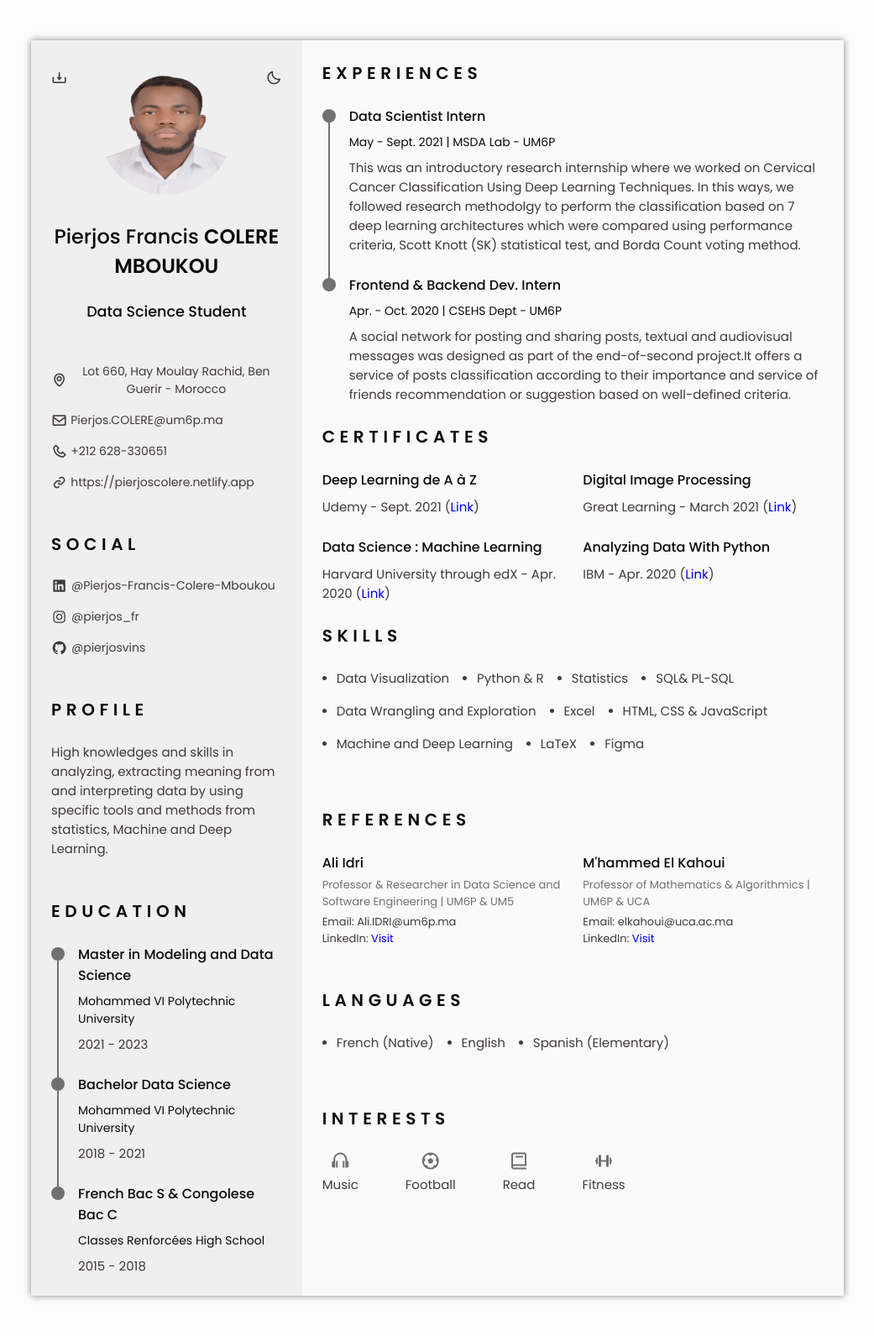
After one commit to pierjosvins/resume, a PHP site: page /index.html in a window 1280 px wide. The commit adds this page. Shown: the whole page at 84% size, without its empty margins (119-1160 px from the left). Run offline with PHP 8.4, Linux system fonts and the light colour scheme; some libraries are stand-ins or nearby versions.

Commit message:
Add files via upload

```diff
--- a/assets/css/styles.css
+++ b/assets/css/styles.css
@@ -181,7 +181,7 @@ body.scale-cv {
 
 .scale-cv .experience__data,
 .scale-cv .education__data {
-    gap: .25rem;
+    gap: .15rem;
 }
 
 .scale-cv .skills__name {
@@ -546,7 +546,7 @@ img {
 .languages__name {
     display: flex;
     align-items: center;
-    margin-bottom: var(--mb-3);
+    margin-bottom: var(--mb-2);
 }
 
 .skills__circle,
--- a/assets/js/main.js
+++ b/assets/js/main.js
@@ -112,8 +112,8 @@ let resumeButton = document.getElementById('resume-button');
 let opt = {
     margin: 0,
     filename: 'myResume.pdf',
-    image: { type: 'jpg', quality: 0.98 },
-    html2canvas: { scale: 1, dpi: 192 },
+    image: { type: 'jpeg', quality: 0.98 },
+    html2canvas: { scale: 4 },
     jsPDF: { format: 'a4', orientation: 'portrait' }
 };
 
--- /dev/null
+++ b/index.html
@@ -0,0 +1,389 @@
+<!DOCTYPE html>
+<html lang="en">
+
+<head>
+    <meta charset="UTF-8">
+    <meta name="viewport" content="width=device-width, initial-scale=1.0">
+
+    <!--==================== BOXICON ====================-->
+    <link rel="stylesheet" href="https://cdn.jsdelivr.net/npm/boxicons@latest/css/boxicons.min.css">
+
+    <!--==================== CSS ====================-->
+    <link rel="stylesheet" href="assets/css/styles.css">
+
+    <title>Pierjos COLERE Website</title>
+</head>
+
+<body class="">
+    <!--==================== HEADER ====================-->
+    <header class="l-header" id="header">
+        <nav class="nav bd-contaier">
+            <a href="#" class="nav__logo">Pierjos COLERE</a>
+            <div class="nav__menu" id="nav-menu">
+                <ul class="nav__list bd-grid">
+
+                    <li class="nav__item">
+                        <a href="#home" class="nav__link active-link">
+                            <i class="bx bx-home nav__icon"></i> Home
+                        </a>
+                    </li>
+                    <li class="nav__item">
+                        <a href="#profile" class="nav__link">
+                            <i class="bx bx-user nav__icon"></i> Profile
+                        </a>
+                    </li>
+                    <li class="nav__item">
+                        <a href="#education" class="nav__link">
+                            <i class="bx bx-book nav__icon"></i> Education
+                        </a>
+                    </li>
+                    <li class="nav__item">
+                        <a href="#skills" class="nav__link">
+                            <i class="bx bx-receipt nav__icon"></i> Skills
+                        </a>
+                    </li>
+                    <li class="nav__item">
+                        <a href="#experience" class="nav__link">
+                            <i class="bx bx-briefcase-alt nav__icon"></i> Experience
+                        </a>
+                    </li>
+                    <li class="nav__item">
+                        <a href="#certificates" class="nav__link">
+                            <i class="bx bx-award nav__icon"></i> Certificates
+                        </a>
+                    </li>
+                    <li class="nav__item">
+                        <a href="#references" class="nav__link">
+                            <i class="bx bx-link-external nav__icon"></i> References
+                        </a>
+                    </li>
+                </ul>
+            </div>
+            <div class="nav__toggle" id="nav-toggle">
+                <i class="bx bx-grid-alt"></i>
+            </div>
+        </nav>
+    </header>
+
+    <!--==================== MAIN ====================-->
+    <main class="l-main bd-container">
+        <div class="resume" id="area-cv">
+            <div class="resume__left">
+                <!--==================== HOME ====================-->
+                <section class="home" id="home">
+                    <div class="home__container section bd-grid">
+                        <div class="home__data bd-grid">
+                            <img src="assets/img/photo-1.png" alt="Pierjos COLERE" class="home__img">
+                            <h1 class="home__title">Pierjos Francis <b>COLERE MBOUKOU</b></h1>
+                            <h3 class="home__profssion">Data Science Student</h3>
+
+                            <div>
+                                <a download="" href="assets/pdf/Alexa-Cv.pdf" class="home__button-movil">
+                                    Download
+                                </a>
+                            </div>
+
+                            <div class="home__address bd-grid">
+                                <span class="home__information">
+                                    <i class="bx bx-map home__icon"></i> Lot 660, Hay Moulay Rachid, Ben Guerir - Morocco
+                                </span>
+                                <span class="home__information">
+                                    <i class="bx bx-envelope home__icon"></i> Pierjos.COLERE@um6p.ma
+                                </span>
+                                <span class="home__information">
+                                    <i class="bx bx-phone home__icon"></i> +212 628-330651
+                                </span>
+                                <span class="home__information">
+                                    <i class="bx bx-link home__icon"></i><a class="social__link" target="_blank" href="https://pierjoscolere.netlify.app">https://pierjoscolere.netlify.app</a>
+                                </span>
+                            </div>
+                        </div>
+                    </div>
+
+                    <i class="bx bx-moon change-theme" title="Theme" id="theme-button"></i>
+
+                    <i class="bx bx-download generate-pdf" title="Generate PDF" id="resume-button"></i>
+                </section>
+
+                <!--==================== SOCIAL ====================-->
+                <section class="social section">
+                    <h2 class="section-title">SOCIAL</h2>
+
+                    <div class="social__container bd-grid">
+                        <a href="https://www.linkedin.com/in/pierjos-francis-colere-mboukou-073230190" target="_blank" class="social__link">
+                            <i class="bx bxl-linkedin-square social__icon"></i> @Pierjos-Francis-Colere-Mboukou
+                        </a>
+                        <a href="https://www.instagram.com/pierjos_fr/" target="_blank" class="social__link">
+                            <i class="bx bxl-instagram social__icon"></i> @pierjos_fr
+                        </a>
+                        <a href="https://github.com/pierjosvins" target="_blank" class="social__link">
+                            <i class="bx bxl-github social__icon"></i> @pierjosvins
+                        </a>
+                    </div>
+                </section>
+
+                <!--==================== PROFILE ====================-->
+                <section class="profile section" id="profile">
+                    <h2 class="section-title">Profile</h2>
+                    <p class="profile__description">
+                        High knowledges and skills in analyzing, extracting meaning from and interpreting data by using specific tools and methods from statistics, Machine and Deep Learning.
+                    </p>
+                </section>
+
+                <!--==================== EDUCAION ====================-->
+                <section class="education section" id="education">
+                    <h2 class="section-title">Education</h2>
+
+                    <div class="education__container bd-grid">
+                        <div class="education__content">
+                            <div class="education__time">
+                                <span class="education__rounder"></span>
+                                <span class="education__line"></span>
+                            </div>
+                            <div class="education__data bd-grid">
+                                <h3 class="education__title">Master in Modeling and Data Science</h3>
+                                <span class="education__studies">Mohammed VI Polytechnic University</span>
+                                <span class="eductaion__year">2021 - 2023</span>
+                            </div>
+                        </div>
+
+                        <div class="education__content">
+                            <div class="education__time">
+                                <span class="education__rounder"></span>
+                                <span class="education__line"></span>
+                            </div>
+                            <div class="education__data bd-grid">
+                                <h3 class="education__title">Bachelor Data Science</h3>
+                                <span class="education__studies">Mohammed VI Polytechnic University</span>
+                                <span class="eductaion__year">2018 - 2021</span>
+                            </div>
+                        </div>
+
+                        <div class="education__content">
+                            <div class="education__time">
+                                <span class="education__rounder"></span>
+                            </div>
+                            <div class="education__data bd-grid">
+                                <h3 class="education__title">French Bac S & Congolese Bac C </h3>
+                                <span class="education__studies">Classes Renforcées High School</span>
+                                <span class="eductaion__year">2015 - 2018</span>
+                            </div>
+                        </div>
+                    </div>
+                </section>
+
+
+
+            </div>
+
+            <div class="resume__right">
+                <!--==================== EXPERIENCE ====================-->
+                <section class="experience section" id="experience">
+                    <h2 class="section-title">Experiences</h2>
+
+                    <div class="experience__container bd-grid">
+                        <div class="experience__content">
+                            <div class="experience__time">
+                                <span class="experience__rounder"></span>
+                                <span class="experience__line"></span>
+                            </div>
+
+                            <div class="experience__data bd-grid">
+                                <h3 class="experience__title">Data Scientist Intern</h3>
+                                <span class="experience__company">May - Sept. 2021 |  MSDA Lab - UM6P</span>
+                                <p class="experience__description">
+                                    This was an introductory research internship where we worked on Cervical Cancer Classification Using Deep Learning Techniques. In this ways, we followed research methodolgy to perform the classification based on 7 deep learning architectures which were
+                                    compared using performance criteria, Scott Knott (SK) statistical test, and Borda Count voting method.
+                                </p>
+                            </div>
+                        </div>
+                        <div class="experience__content">
+                            <div class="experience__time">
+                                <span class="experience__rounder"></span>
+                            </div>
+
+                            <div class="experience__data bd-grid">
+                                <h3 class="experience__title">Frontend & Backend Dev. Intern</h3>
+                                <span class="experience__company">Apr. - Oct. 2020 |   CSEHS Dept - UM6P </span>
+                                <p class="experience__description">
+                                    A social network for posting and sharing posts, textual and audiovisual messages was designed as part of the end-of-second project.It offers a service of posts classification according to their importance and service of friends recommendation or suggestion
+                                    based on well-defined criteria.
+                                </p>
+                            </div>
+                        </div>
+                    </div>
+                </section>
+
+                <!--==================== CERTIFICATES ====================-->
+                <setion class="certificate section" id="certificates">
+                    <h2 class="section-title">Certificates</h2>
+
+                    <div class="certificate__container bd-grid">
+                        <div class="certificate__content">
+                            <h3 class="certificate__title">Deep Learning de A à Z</h3>
+                            <p class="certificate__description">
+                                Udemy - Sept. 2021 (<a target="_blank" href="https://www.udemy.com/certificate/UC-1d58536a-6997-437f-aabb-97a7cbcd59a1/">Link</a>)
+                            </p>
+                        </div>
+                        <div class="certificate__content">
+                            <h3 class="certificate__title">Digital Image Processing</h3>
+                            <p class="certificate__description">
+                                Great Learning - March 2021 (<a target="_blank" href="https://olympus1.greatlearning.in/course_certificate/UGOIUYBA">Link</a>)
+                            </p>
+                        </div>
+                        <div class="certificate__content">
+                            <h3 class="certificate__title">Data Science : Machine Learning</h3>
+                            <p class="certificate__description">
+                                Harvard University through edX - Apr. 2020 (<a target="_blank" href="https://courses.edx.org/certificates/fee61cb2fc184f9aae1944b68c72d8f9">Link</a>)
+                            </p>
+                        </div>
+                        <div class="certificate__content">
+                            <h3 class="certificate__title">Analyzing Data With Python</h3>
+                            <p class="certificate__description">
+                                IBM - Apr. 2020 (<a target="_blank" href="https://courses.edx.org/certificates/fc3cfcdcc8a64faa8eeb5615aa7b49b7">Link</a>)
+                            </p>
+                        </div>
+                    </div>
+                </setion>
+
+                <!--==================== SKILLS ====================-->
+                <section class="languages section">
+                    <h2 class="section-title">SKILLS</h2>
+
+                    <div class="languages__container">
+                        <ul class="languages__content bd-grid">
+                            <li class="languages__name">
+                                <span class="languages__circle"></span> Data Visualization
+                            </li>
+                            <li class="languages__name">
+                                <span class="languages__circle"></span> Python & R
+                            </li>
+                            <li class="languages__name">
+                                <span class="languages__circle"></span> Statistics
+                            </li>
+                            <li class="languages__name">
+                                <span class="languages__circle"></span> SQL& PL-SQL
+                            </li>
+
+                        </ul>
+                        <ul class="languages__content bd-grid">
+                            <li class="languages__name">
+                                <span class="languages__circle"></span> Data Wrangling and Exploration
+                            </li>
+                            <li class="languages__name">
+                                <span class="languages__circle"></span> Excel
+                            </li>
+                            <li class="languages__name">
+                                <span class="languages__circle"></span> HTML, CSS & JavaScript
+                            </li>
+                        </ul>
+                        <ul class="languages__content bd-grid">
+                            <li class="languages__name">
+                                <span class="languages__circle"></span>Machine and Deep Learning
+                            </li>
+                            <li class="languages__name">
+                                <span class="languages__circle"></span> LaTeX
+                            </li>
+                            <li class="languages__name">
+                                <span class="languages__circle"></span> Figma
+                            </li>
+                    </div>
+                </section>
+
+                <!--==================== REFERENCES ====================-->
+                <section class="references section" id="references">
+                    <h2 class="section-title">References</h2>
+
+                    <div class="references__container bd-grid">
+                        <div class="references__content bd-grid">
+                            <h3 class="references__title">Ali Idri</h3>
+                            <span class="references__subtitle">Professor & Researcher in Data Science and Software Engineering | UM6P & UM5</span>
+                            <ul class="references__contact">
+                                <li>Email: Ali.IDRI@um6p.ma</li>
+                                <li>LinkedIn:
+                                    <a target="_blank" href="https://www.linkedin.com/in/ali-idri-245762152">Visit</a>
+                                </li>
+                            </ul>
+                        </div>
+
+                        <div class="references__content bd-grid">
+                            <h3 class="references__title">M'hammed El Kahoui</h3>
+                            <span class="references__subtitle">Professor of Mathematics & Algorithmics | UM6P & UCA</span>
+                            <ul class="references__contact">
+                                <li>Email: elkahoui@uca.ac.ma</li>
+                                <li>LinkedIn:
+                                    <a target="_blank" href="https://www.linkedin.com/in/m-hammed-el-kahoui-526944216">Visit</a>
+                                </li>
+                            </ul>
+                        </div>
+                    </div>
+
+                </section>
+
+                <!--==================== LANGUAGES ====================-->
+                <section class="languages section">
+                    <h2 class="section-title">Languages</h2>
+
+                    <div class="languages__container">
+                        <ul class="languages__content bd-grid">
+                            <li class="languages__name">
+                                <span class="languages__circle"></span> French (Native)
+                            </li>
+                            <li class="languages__name">
+                                <span class="languages__circle"></span> English
+                            </li>
+                            <li class="languages__name">
+                                <span class="languages__circle"></span> Spanish (Elementary)
+                            </li>
+
+                        </ul>
+                    </div>
+                </section>
+
+                <!--==================== INTERESTS ====================-->
+                <section class="interests section">
+                    <h2 class="section-title">Interests</h2>
+
+                    <div class="interests__container bd-grid">
+                        <div class="interests__content">
+                            <i class="bx bx-headphone interests__icon"></i>
+                            <span class="interests__name">Music</span>
+                        </div>
+
+                        <div class="interests__content">
+                            <i class="bx bx-football interests__icon"></i>
+                            <span class="interests__name">Football</span>
+                        </div>
+
+                        <div class="interests__content">
+                            <i class="bx bx-book interests__icon"></i>
+                            <span class="interests__name">Read</span>
+                        </div>
+
+                        <div class="interests__content">
+                            <i class="bx bx-dumbbell interests__icon"></i>
+                            <span class="interests__name">Fitness</span>
+                        </div>
+                    </div>
+                </section>
+
+            </div>
+        </div>
+
+    </main>
+    <!--==================== SCROLL TOP ====================-->
+    <a href="#" class="scrolltop" id="scroll-top">
+        <i class="bx bx-up-arrow-alt scrolltop__icon"></i>
+    </a>
+
+
+    <!--==================== HTML2PDF  ====================-->
+
+    <script src="https://cdnjs.cloudflare.com/ajax/libs/html2pdf.js/0.10.1/html2pdf.bundle.min.js" integrity="sha512-GsLlZN/3F2ErC5ifS5QtgpiJtWd43JWSuIgh7mbzZ8zBps+dvLusV+eNQATqgA/HdeKFVgA5v3S/cIrLF7QnIg==" crossorigin="anonymous" referrerpolicy="no-referrer"></script>
+
+    <!--==================== MAIN JS ====================-->
+    <script src="assets/js/main.js"></script>
+
+</body>
+
+</html>
```
